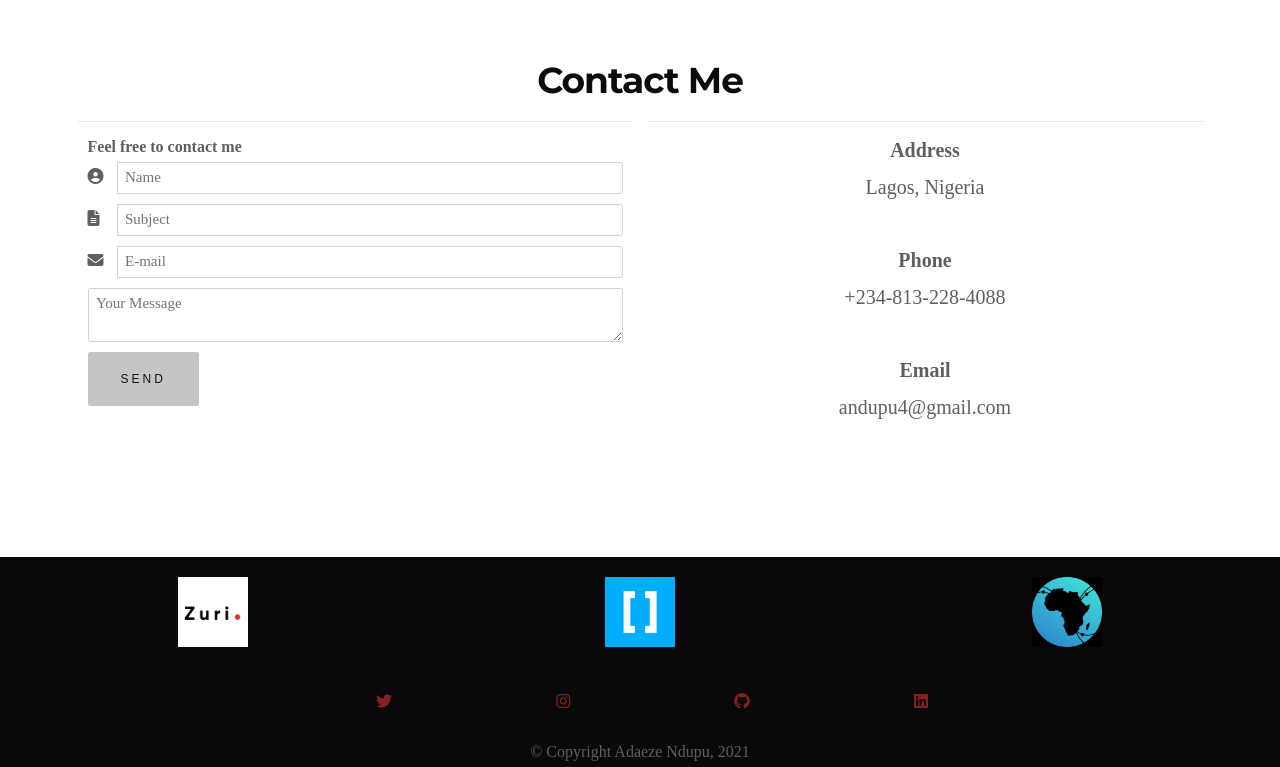
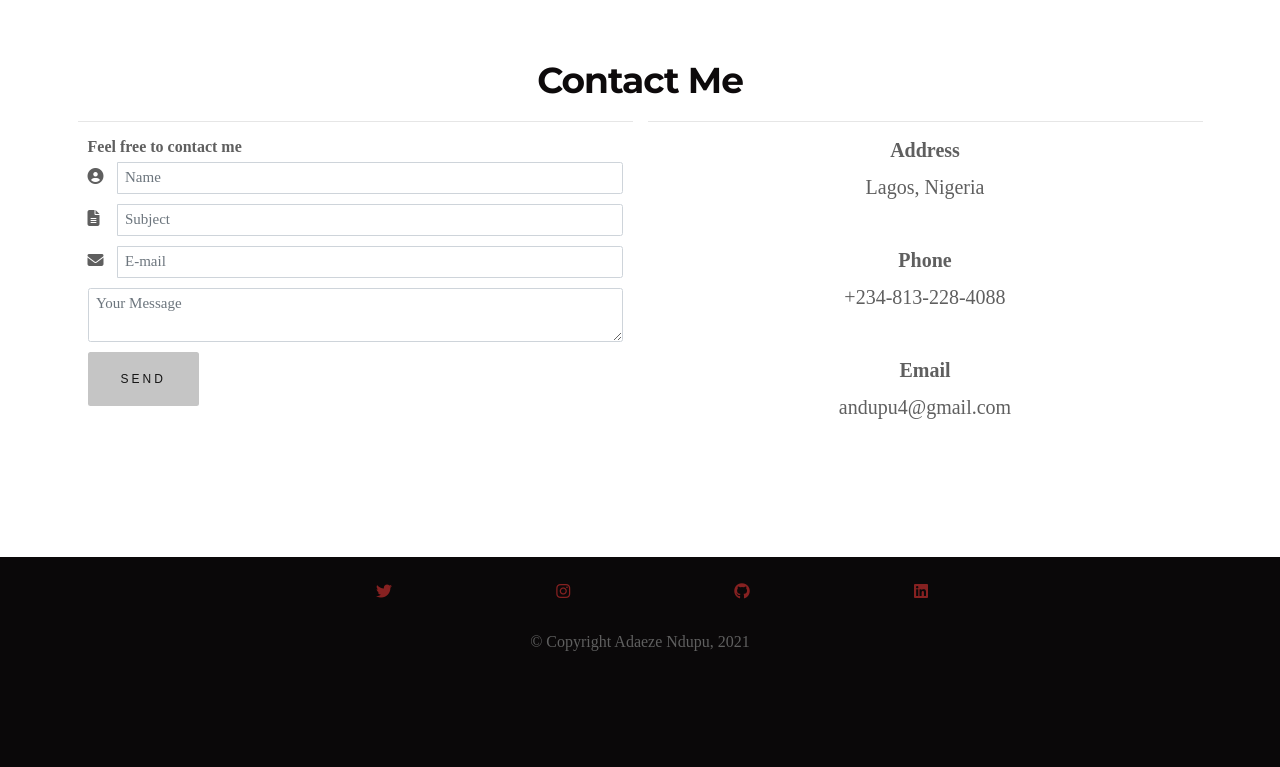
Before and after one commit to vermilion4/resume, a plain HTML site: page index.html in a window 1280 px wide. Shown: the part 4985-5752 px from the top of the page. After the commit the page ends 5642 px from the top, so only its background shows below. Drawn offline with nearby package versions, Linux system fonts and the light colour scheme.

Commit message:
Update index.html

```diff
--- a/index.html
+++ b/index.html
@@ -493,12 +493,6 @@
     <footer>
         <div class="row text-center">
 
-                <div class="footer-logo d-flex">
-                    <a class="footer-site-logo" href="https://internship.zuri.team/" target="_blank"><img src="images/zuri.png" alt="Homepage" width="70px" height="70px"></a>
-                    <a class="footer-site-logo" href="https://hng.tech/" target="_blank"><img src="images/hn.png" alt="Homepage" width="70px" height="70px"></a>
-                     <a class="footer-site-logo" href="https://i4g.zuriboard.com/" target="_blank"><img src="images/i4.jfif" alt="Homepage" width="70px" height="70px"></a>
-                </div>
-
                 <div>
                 <ul class="footer-social d-flex justify-content-evenly">
                     <li><a href="http://twitter.com/what_is_a_swat" target="_blank">
```
